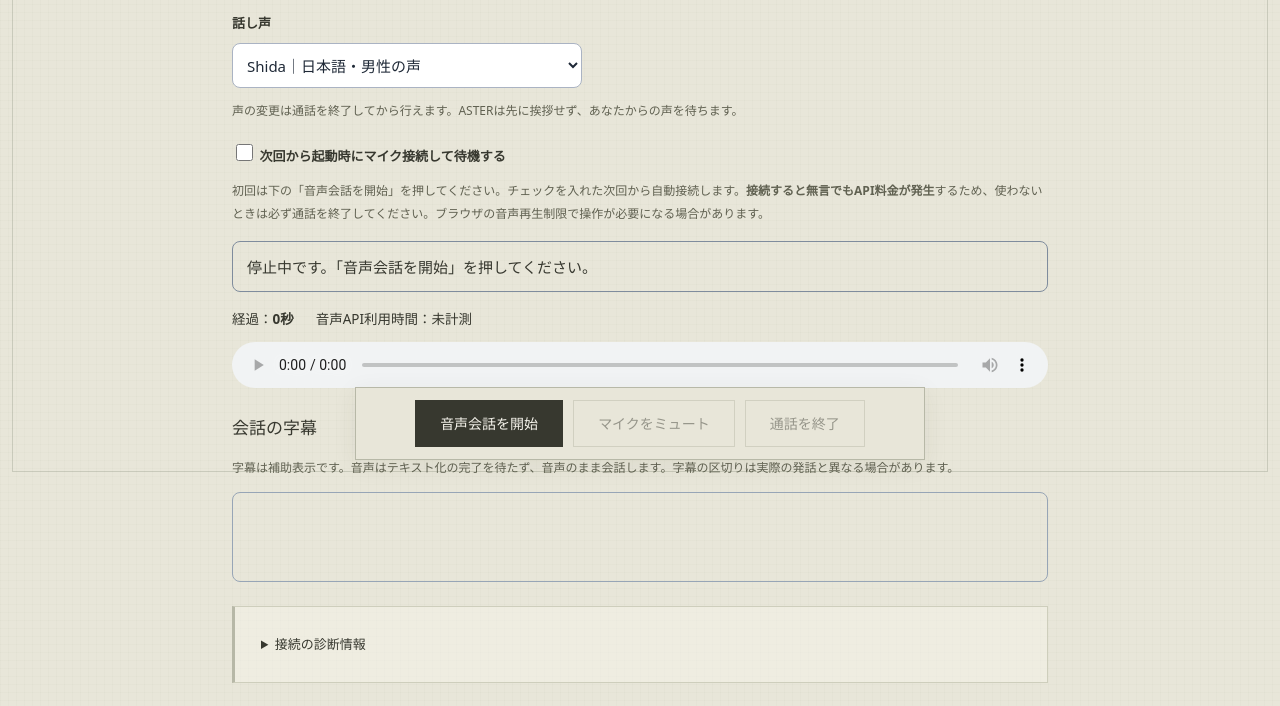
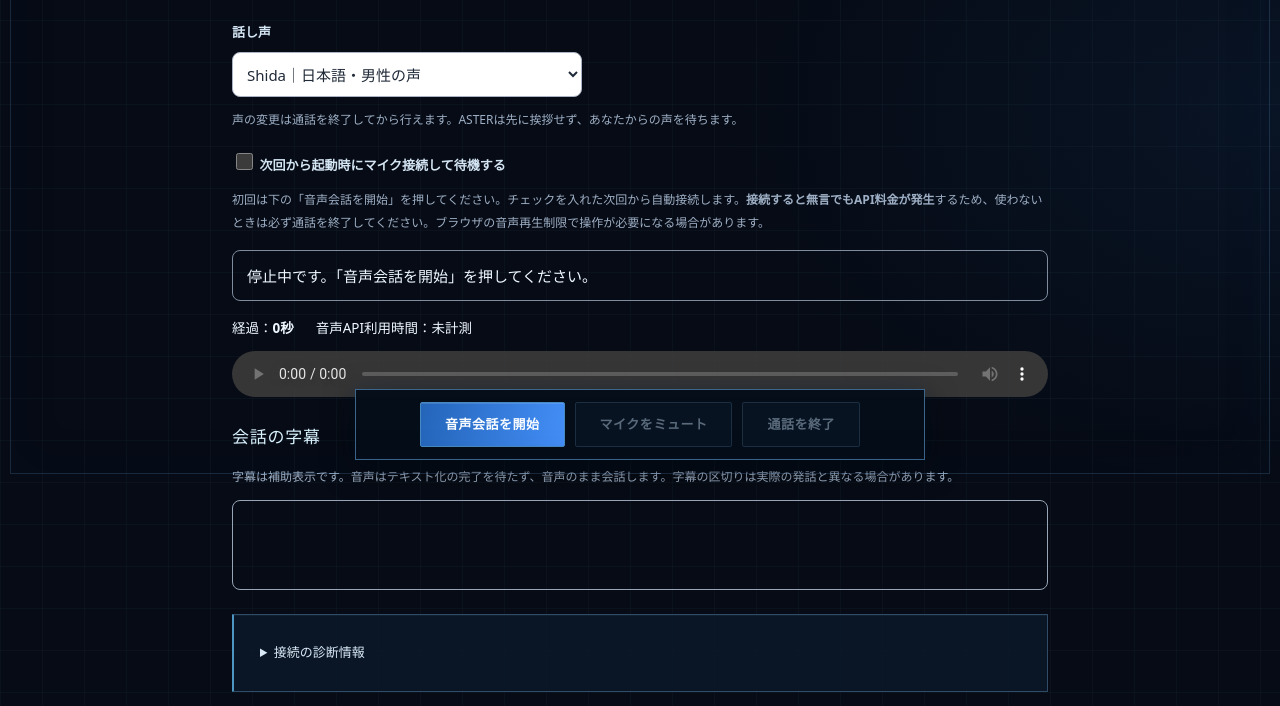
Before and after one commit to ej91tt0tt0/Codex, a plain HTML site: page static/live.html in a window 1280 px wide. Shown: the part 316-1022 px from the top of the page. Drawn offline with Linux system fonts and the light colour scheme.

Commit message:
Load original dark UI theme on static/live.html

```diff
--- a/static/live.html
+++ b/static/live.html
@@ -6,6 +6,8 @@
   <title>ASTER | 標準Live音声会話</title>
   <link rel="stylesheet" href="/style.css">
   <link rel="stylesheet" href="/live.css">
+  <link rel="stylesheet" href="/aster-theme.css">
+  <link rel="stylesheet" href="/live-theme.css">
   <script src="/live.js" defer></script>
 </head>
 <body>
```
